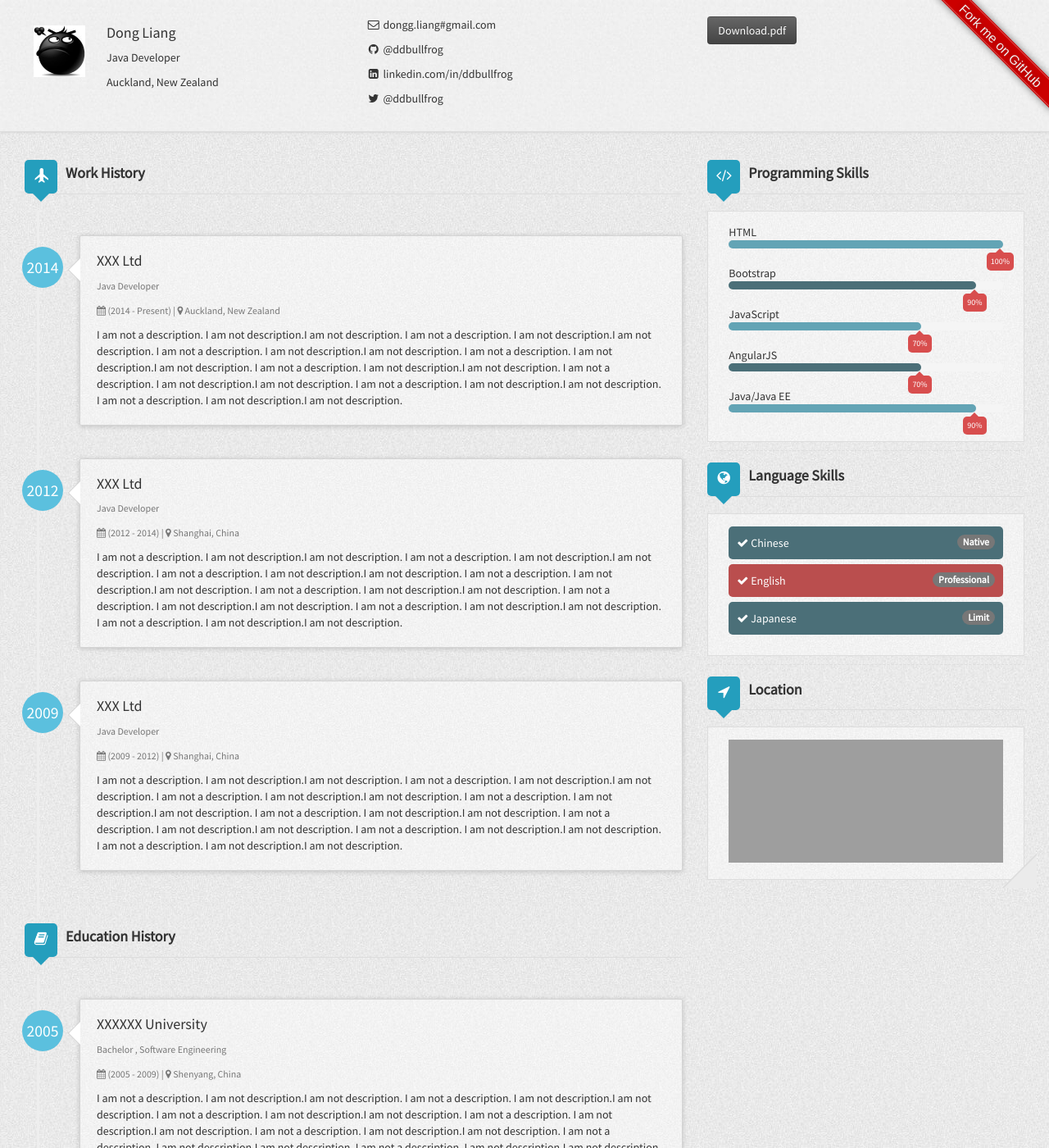
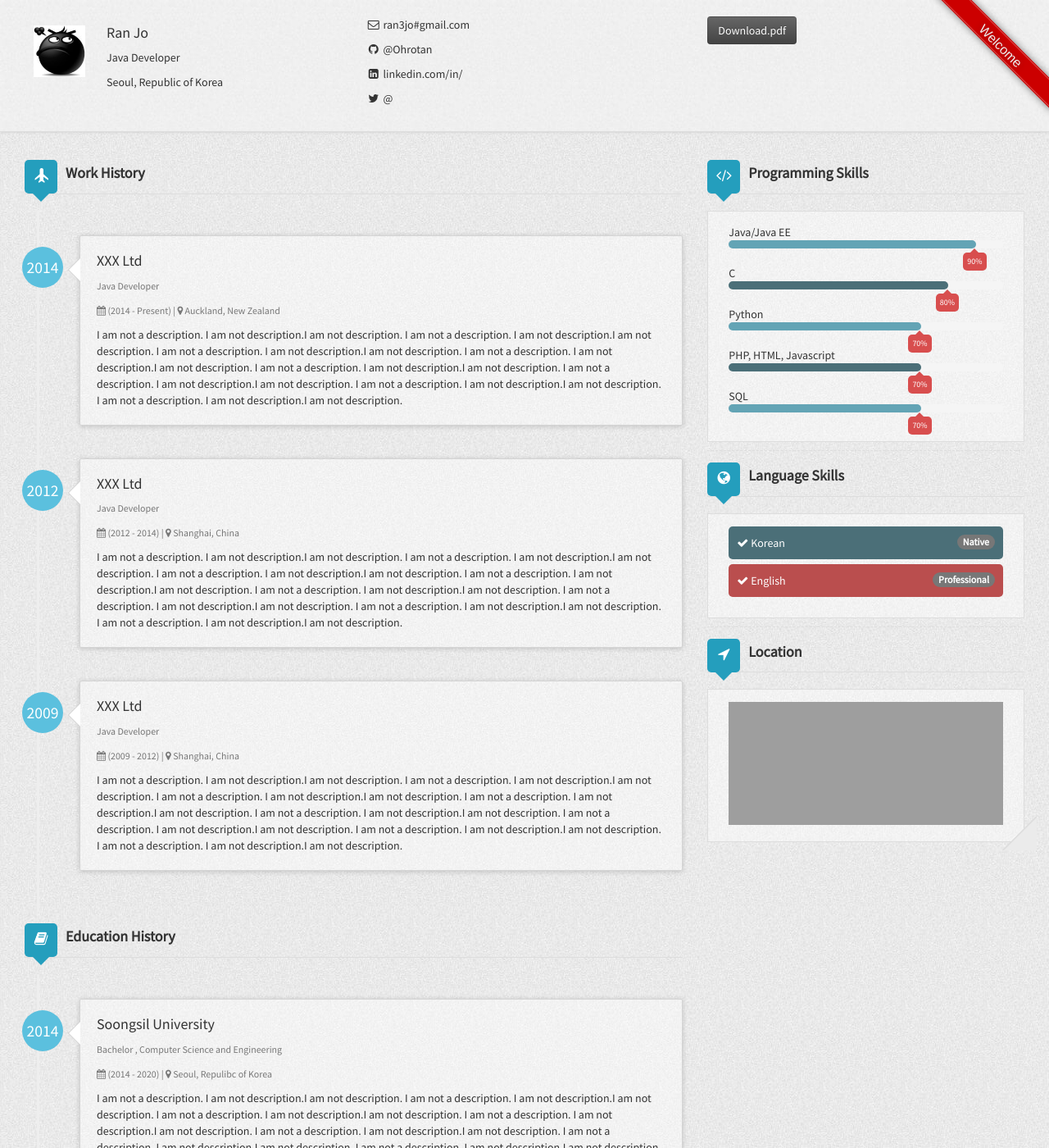
Before and after one commit to Ohrotan/ran_jo, a Jekyll site: the page built from index.html, in a window 1280 px wide and 1400 px high. Shown: the whole window at 82% size. Built offline with Jekyll 4.4.1, drawn with Linux system fonts in a browser that asks for light colours; nearby versions of some CDN libraries; some of the changed text lies outside the part shown; grey boxes are pictures that could not be loaded.

Commit message:
simple information about me

```diff
--- a/_config.yml
+++ b/_config.yml
@@ -1,11 +1,11 @@
 # Site settings
-title: Dong Liang's CV
+title: Ran Jo's CV
 description: ddbullfrog's CV
 favicon: /assets/img/avatar.JPG
-baseurl: https://ddbullfrog.github.io/resumecard
-url: https://ddbullfrog.github.io/resumecard
+baseurl: https://ohrotan.github.io/ran_jo
+url: https://ohrotan.github.io/ran_jo
 rss_url: /pages/atom.xml
-google_analytics: UA-63653234-1
+google_analytics:
 
 # Build settings
 markdown: kramdown
@@ -14,15 +14,15 @@ exclude: [vendor]
 
 # Author settings
 author:
-  name: Dong Liang
+  name: Ran Jo
   title: Java Developer
-  address: Auckland, New Zealand
-  email: dongg.liang#gmail.com
+  address: Seoul, Republic of Korea
+  email: ran3jo#gmail.com
   link: http://ddbullfrog.com
   weibo:
-  github: ddbullfrog
-  linkedin: ddbullfrog
-  twitter: ddbullfrog
+  github: Ohrotan
+  linkedin:
+  twitter:
   gavatar: /resumecard/assets/img/avatar.JPG
   stackoverflow:
 #  stackoverflow: 4582127
@@ -50,36 +50,34 @@ author:
       description: I am not a description. I am not description.I am not description. I am not a description. I am not description.I am not description. I am not a description. I am not description.I am not description. I am not a description. I am not description.I am not description. I am not a description. I am not description.I am not description. I am not a description. I am not description.I am not description. I am not a description. I am not description.I am not description. I am not a description. I am not description.I am not description.
   educationHistory:
     - education1:
-      organization: XXXXXX University
-      location: Shenyang, China
+      organization: Soongsil University
+      location: Seoul, Repulibc of Korea
       degree: Bachelor
-      major: Software Engineering
-      started: 2005
-      duration: (2005 - 2009)
+      major: Computer Science and Engineering
+      started: 2014
+      duration: (2014 - 2020)
       description: I am not a description. I am not description.I am not description. I am not a description. I am not description.I am not description. I am not a description. I am not description.I am not description. I am not a description. I am not description.I am not description. I am not a description. I am not description.I am not description. I am not a description. I am not description.I am not description. I am not a description. I am not description.I am not description. I am not a description. I am not description.I am not description.
   languages:
     - language1:
-      name: Chinese
+      name: Korean
       proficiency: Native
     - language2:
       name: English
       proficiency: Professional
-    - language3:
-      name: Japanese
-      proficiency: Limit
+
   programmingSkills:
     - skill1:
-      name: HTML
-      percentage: 100%
+      name: Java/Java EE
+      percentage: 90%
     - skill2:
-      name: Bootstrap
-      percentage: 90%
+      name: C
+      percentage: 80%
     - skill3:
-      name: JavaScript
+      name: Python
       percentage: 70%
     - skill4:
-      name: AngularJS
+      name: PHP, HTML, Javascript
       percentage: 70%
     - skill5:
-      name: Java/Java EE
-      percentage: 90%
+      name: SQL
+      percentage: 70%
--- a/_layouts/default.html
+++ b/_layouts/default.html
@@ -1,7 +1,7 @@
 <!DOCTYPE html>
 <html>
 	<div class="ribbon right red">
-	  <a href="https://github.com/ddbullfrog/resumecard">Fork me on GitHub</a>
+	  <a href="https://github.com/Ohrotan/ran_jo">Welcome</a>
 	</div>
   {% include head.html %}
 
```
